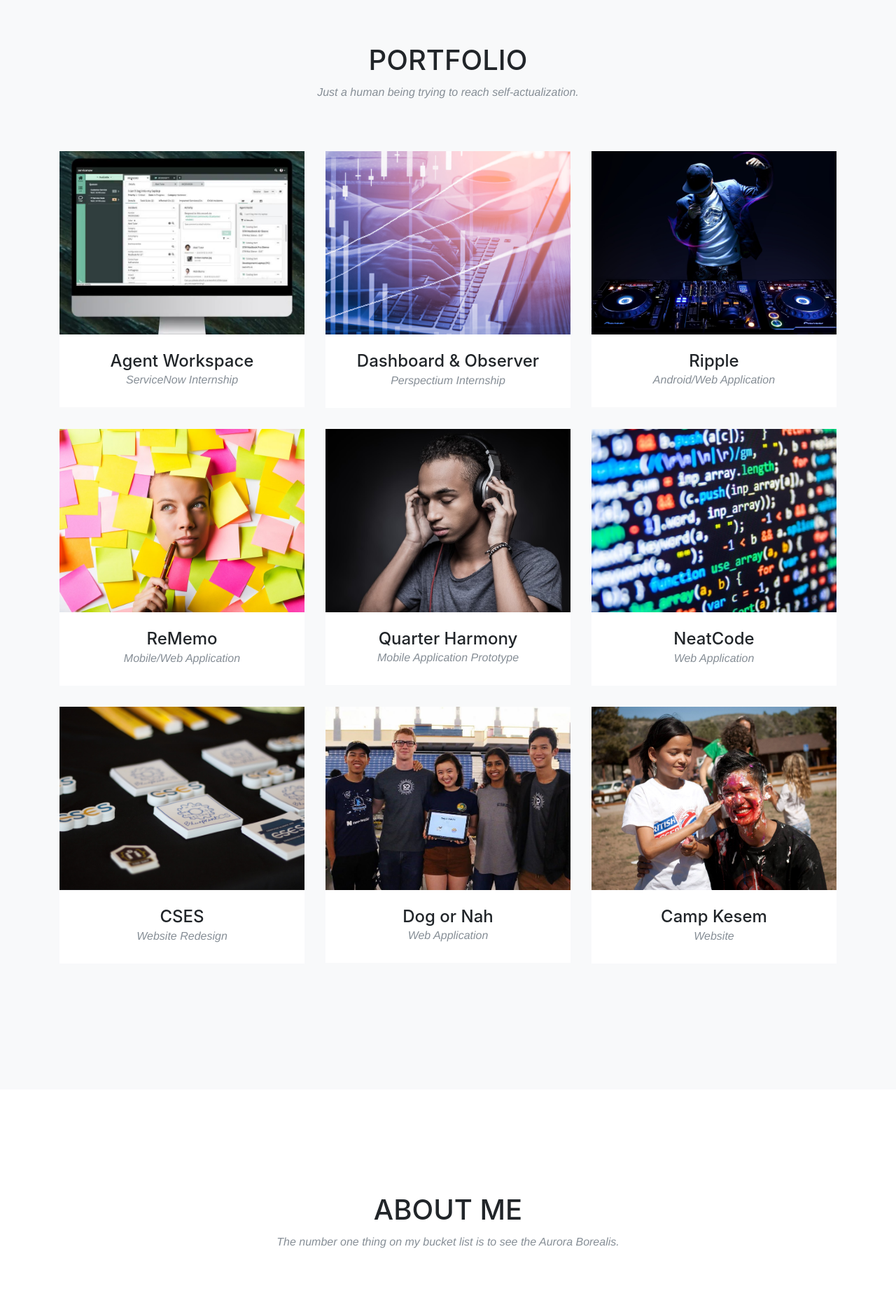
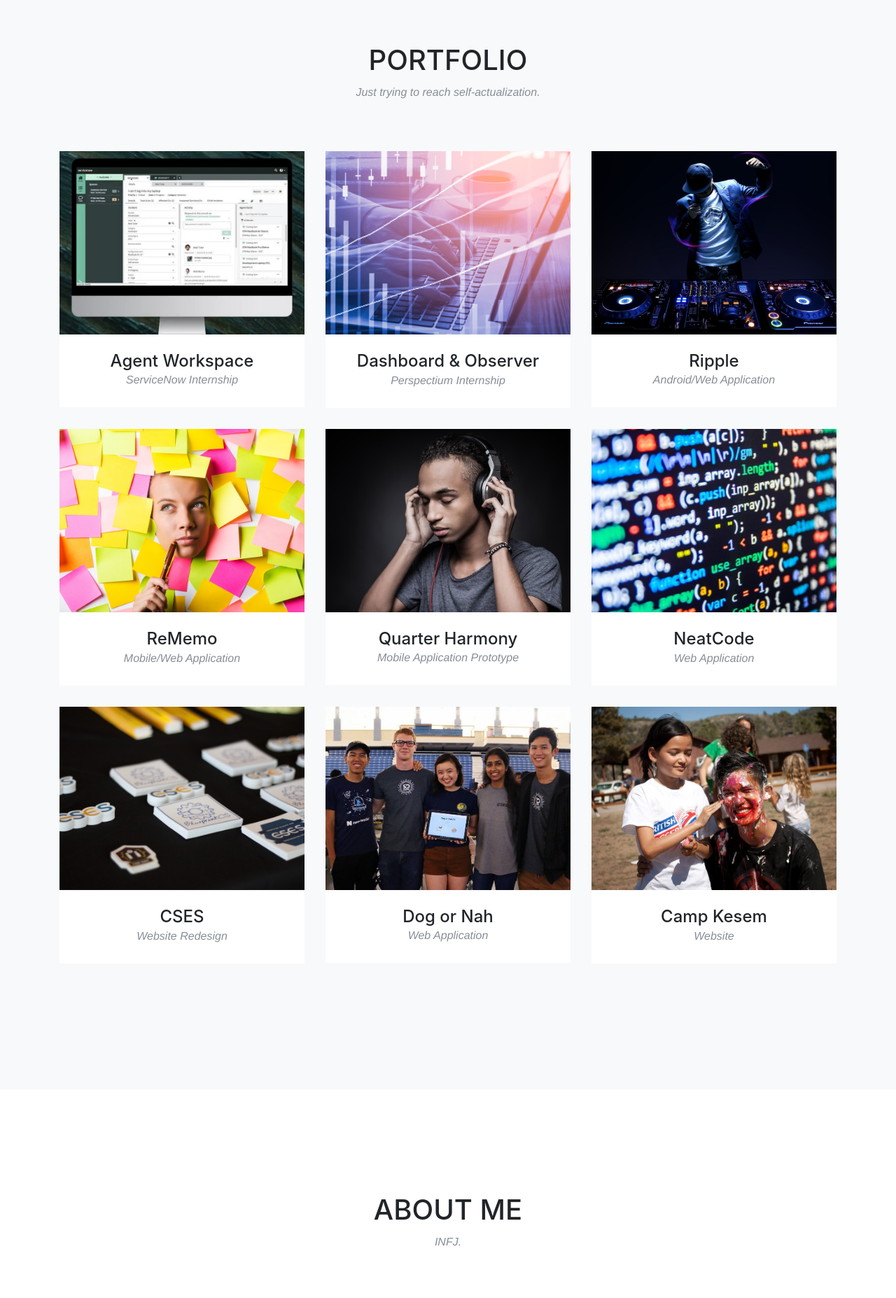
Before and after one commit to brandonvtran/portfolio, a website with bundled scripts: page index.html in a window 1280 px wide. Shown: the part 920-2775 px from the top of the page at 70% size. Built offline with nearby package versions, Linux system fonts and the light colour scheme; files whose address does not match are found by name; a web font is replaced by a local one.

Commit message:
update sub text under each header

```diff
--- a/index.html
+++ b/index.html
@@ -75,7 +75,7 @@
         <div class="row">
           <div class="col-lg-12 text-center">
             <h2 class="section-heading">Portfolio</h2>
-            <h3 class="section-subheading text-muted">Just a human being trying to reach self-actualization.</h3>
+            <h3 class="section-subheading text-muted">Just trying to reach self-actualization.</h3>
           </div>
         </div>
         <div class="row">
@@ -214,7 +214,7 @@
         <div class="row">
           <div class="col-lg-12 text-center">
             <h2 class="section-heading">About Me</h2>
-            <h3 class="section-subheading text-muted">The number one thing on my bucket list is to see the Aurora Borealis.</h3>
+            <h3 class="section-subheading text-muted">INFJ.</h3>
           </div>
         </div>
         <div class="row text-center">
@@ -281,7 +281,7 @@
         <div class="row">
           <div class="col-lg-12 text-center">
             <h2 class="section-heading">Timeline</h2>
-            <h3 class="section-subheading">A peek into my life.</h3>
+            <h3 class="section-subheading">The entire history of me.</h3>
           </div>
         </div>
         <div class="row">
```
